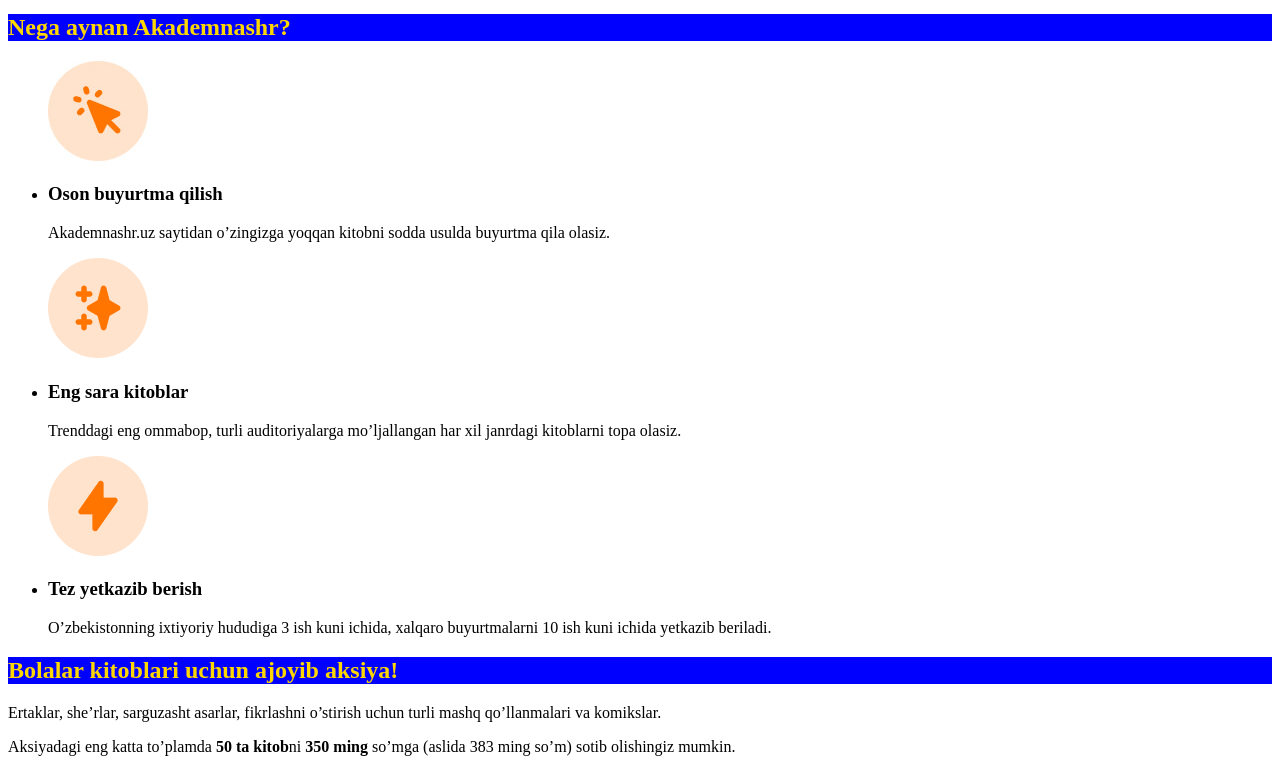
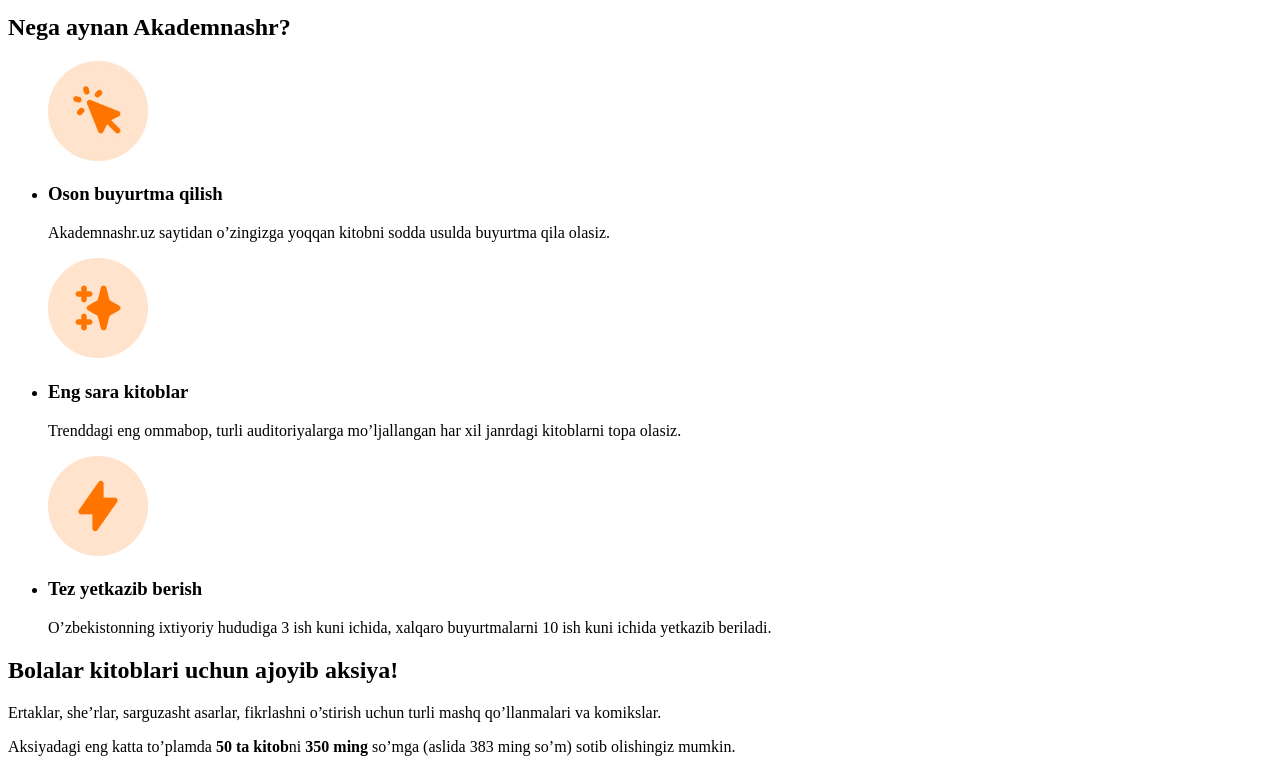
Before and after one commit to User9725/001-html-fundamentals, a plain HTML site: page index.html in a window 1280 px wide. Shown: the part 197-966 px from the top of the page. Drawn offline with Linux system fonts and the light colour scheme.

Commit message:
delete last changes

```diff
--- a/index.html
+++ b/index.html
@@ -4,15 +4,7 @@
   <meta charset="UTF-8">
   <meta name="viewport" content="width=device-width, initial-scale=1.0">
   <title>Bosh sahifa - Akademnashr promo sayt</title>
-  <style>
- /*  tanlovshi{
-xususiyat: qiymat;
-  } */
-   h2
-   {
-    background-color: blue;
-   color: gold}
-  </style>
+
 </head>
 <body>
   <header>
```
